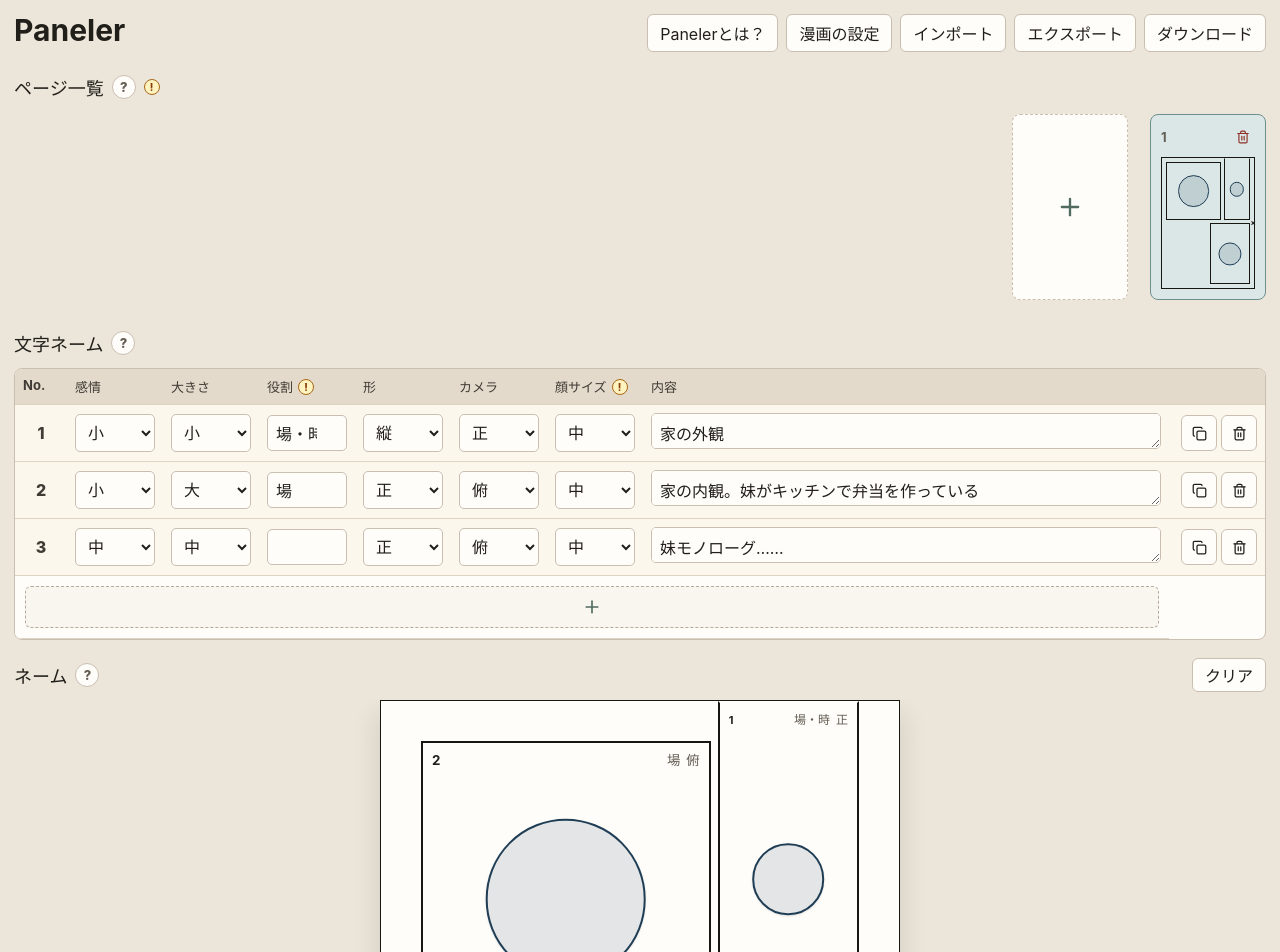
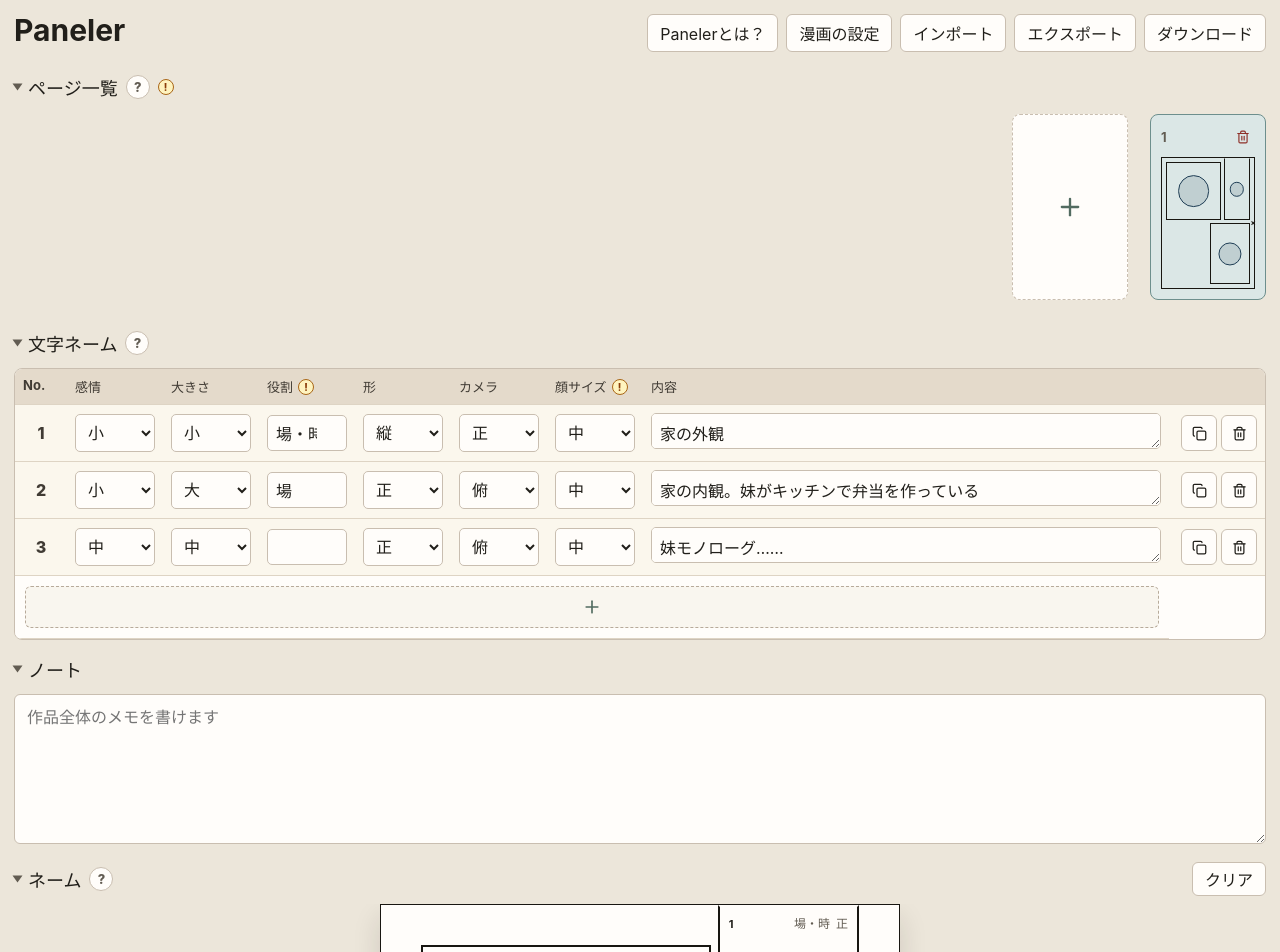
Before and after one commit to subtle-dawn/paneler, a React (Vite) app: page / in a window 1280 px wide. Shown: the top 952 px of the page. Built offline with nearby package versions, Linux system fonts and the light colour scheme.

Commit message:
ノートエリアを追加

```diff
--- a/src/App.tsx
+++ b/src/App.tsx
@@ -24,7 +24,7 @@ import {
   readSheetRows,
 } from "./io";
 import { rowsToLayouts } from "./layout";
-import { createDefaultProject, createPanelRow, loadProject, projectToRows, rowsToProject, saveProject } from "./storage";
+import { createDefaultProject, createPanelRow, loadProject, normalizeProject, projectToRows, rowsToProject, saveProject } from "./storage";
 import type { BleedSide, EmotionSize, FaceSize, LayoutPanel, LayoutRow, PanelRow, Project, Shape, Size } from "./types";
 
 const sizeOptions: Size[] = ["extraSmall", "small", "medium", "large", "extraLarge", "fullPage"];
@@ -58,6 +58,10 @@ export function App() {
   const [isPageHelpOpen, setIsPageHelpOpen] = useState(false);
   const [isStoryboardHelpOpen, setIsStoryboardHelpOpen] = useState(false);
   const [isPreviewHelpOpen, setIsPreviewHelpOpen] = useState(false);
+  const [isPageListCollapsed, setIsPageListCollapsed] = useState(false);
+  const [isStoryboardCollapsed, setIsStoryboardCollapsed] = useState(false);
+  const [isProjectNoteCollapsed, setIsProjectNoteCollapsed] = useState(false);
+  const [isPreviewCollapsed, setIsPreviewCollapsed] = useState(false);
   const [draggingPage, setDraggingPage] = useState<number | null>(null);
   const [dragOverPage, setDragOverPage] = useState<number | null>(null);
   const [draggingRowId, setDraggingRowId] = useState<string | null>(null);
@@ -305,7 +309,7 @@ export function App() {
     if (importedProject) {
       const importedRows = await readSheetRows(file);
       const mergedRows = mergeRowsWithProjectRows(importedRows, importedProject);
-      const mergedProject = rowsToProject(importedProject, mergedRows);
+      const mergedProject = normalizeProject(rowsToProject(importedProject, mergedRows));
       setProject(mergedProject);
       setRows(mergedRows.map(normalizeChoiceDefaults).map(normalizeOrder));
       setActivePage(mergedRows[0]?.pageNumber ?? mergedProject.pages[0]?.pageNumber ?? 1);
@@ -641,21 +645,35 @@ export function App() {
       )}
 
       <section className={`page-list-bar reading-${syncedProject.readingDirection}`} aria-label={t.pages}>
-        <div className="page-list-header">
+        <div className="page-list-header collapsible-header" onClick={() => setIsPageListCollapsed((current) => !current)}>
           <div className="page-list-title">
-            <h2>{t.pages}</h2>
+            <button
+              type="button"
+              className="collapse-toggle"
+              aria-expanded={!isPageListCollapsed}
+              onClick={(event) => {
+                event.stopPropagation();
+                setIsPageListCollapsed((current) => !current);
+              }}
+            >
+              <span className="collapse-triangle" aria-hidden="true" />
+              <h2>{t.pages}</h2>
+            </button>
             <button
               type="button"
               className="help-button"
               aria-label={t.pageHelpAria}
-              onClick={() => setIsPageHelpOpen(true)}
+              onClick={(event) => {
+                event.stopPropagation();
+                setIsPageHelpOpen(true);
+              }}
             >
               ?
             </button>
             {pageCountWarning && <WarningBadge warning={pageCountWarning} />}
           </div>
         </div>
-        <div className={`page-strip thumbnail-strip reading-${syncedProject.readingDirection}`}>
+        {!isPageListCollapsed && <div className={`page-strip thumbnail-strip reading-${syncedProject.readingDirection}`}>
           {pageSpreads.map((spread) => (
             <div
               className={`page-spread reading-${syncedProject.readingDirection}`}
@@ -729,25 +747,39 @@ export function App() {
           <button type="button" className="page-thumb add-page-thumb" onClick={appendPage} title={t.addPage}>
             <Plus size={28} />
           </button>
-        </div>
+        </div>}
       </section>
 
       <section className="workspace">
         <div className="editor-pane">
-          <div className="editor-toolbar">
+          <div className="editor-toolbar collapsible-header" onClick={() => setIsStoryboardCollapsed((current) => !current)}>
             <div className="page-list-title">
-              <h2>{t.storyboard}</h2>
+              <button
+                type="button"
+                className="collapse-toggle"
+                aria-expanded={!isStoryboardCollapsed}
+                onClick={(event) => {
+                  event.stopPropagation();
+                  setIsStoryboardCollapsed((current) => !current);
+                }}
+              >
+                <span className="collapse-triangle" aria-hidden="true" />
+                <h2>{t.storyboard}</h2>
+              </button>
               <button
                 type="button"
                 className="help-button"
                 aria-label={t.storyboardHelpAria}
-                onClick={() => setIsStoryboardHelpOpen(true)}
+                onClick={(event) => {
+                  event.stopPropagation();
+                  setIsStoryboardHelpOpen(true);
+                }}
               >
                 ?
               </button>
             </div>
           </div>
-          <div className="storyboard-table-wrap">
+          {!isStoryboardCollapsed && <div className="storyboard-table-wrap">
             <table className="storyboard-table">
               <thead>
                 <tr>
@@ -898,27 +930,73 @@ export function App() {
                     </tr>
               </tbody>
             </table>
+          </div>}
+          <div className="project-note-field">
+            <div className="project-note-header collapsible-header" onClick={() => setIsProjectNoteCollapsed((current) => !current)}>
+              <div className="page-list-title">
+                <button
+                  type="button"
+                  className="collapse-toggle"
+                  aria-expanded={!isProjectNoteCollapsed}
+                  onClick={(event) => {
+                    event.stopPropagation();
+                    setIsProjectNoteCollapsed((current) => !current);
+                  }}
+                >
+                  <span className="collapse-triangle" aria-hidden="true" />
+                  <h2>{t.projectNote}</h2>
+                </button>
+              </div>
+            </div>
+            {!isProjectNoteCollapsed && <textarea
+              value={project.note}
+              placeholder={t.projectNotePlaceholder}
+              rows={5}
+              aria-label={t.projectNote}
+              onChange={(event) => updateProject({ note: event.target.value })}
+            />}
           </div>
         </div>
 
         <aside className="preview-pane">
-          <div className="preview-toolbar">
+          <div className="preview-toolbar collapsible-header" onClick={() => setIsPreviewCollapsed((current) => !current)}>
             <div className="page-list-title">
-              <h2>{t.preview}</h2>
+              <button
+                type="button"
+                className="collapse-toggle"
+                aria-expanded={!isPreviewCollapsed}
+                onClick={(event) => {
+                  event.stopPropagation();
+                  setIsPreviewCollapsed((current) => !current);
+                }}
+              >
+                <span className="collapse-triangle" aria-hidden="true" />
+                <h2>{t.preview}</h2>
+              </button>
               <button
                 type="button"
                 className="help-button"
                 aria-label={t.previewHelpAria}
-                onClick={() => setIsPreviewHelpOpen(true)}
+                onClick={(event) => {
+                  event.stopPropagation();
+                  setIsPreviewHelpOpen(true);
+                }}
               >
                 ?
               </button>
             </div>
-            <button type="button" className="button preview-clear-button" onClick={clearActivePageLayoutAdjustments}>
+            {!isPreviewCollapsed && <button
+              type="button"
+              className="button preview-clear-button"
+              onClick={(event) => {
+                event.stopPropagation();
+                clearActivePageLayoutAdjustments();
+              }}
+            >
               {t.clear}
-            </button>
+            </button>}
           </div>
-          {activeLayout && (
+          {!isPreviewCollapsed && activeLayout && (
             <>
               {activeLayout.warning && <p className="warning">{activeLayout.warning}</p>}
               <PagePreview
--- a/src/i18n.ts
+++ b/src/i18n.ts
@@ -1,6 +1,8 @@
 export const t = {
   appName: "Paneler",
   title: "作品タイトル",
+  projectNote: "ノート",
+  projectNotePlaceholder: "作品全体のメモを書けます",
   readingDirection: "読み方向",
   pages: "ページ一覧",
   addPage: "ページ追加",
--- a/src/storage.ts
+++ b/src/storage.ts
@@ -12,10 +12,17 @@ export function loadProject(): Project | null {
   if (!raw) return null;
 
   try {
-    return JSON.parse(raw) as Project;
+    return normalizeProject(JSON.parse(raw) as Project);
   } catch {
     return null;
   }
+}
+
+export function normalizeProject(project: Project): Project {
+  return {
+    ...project,
+    note: project.note ?? "",
+  };
 }
 
 export function createId(prefix: string) {
@@ -42,6 +49,7 @@ export function createDefaultProject(): Project {
   return {
     id: createId("project"),
     title: t.defaultProjectTitle,
+    note: "",
     readingDirection: "rtl",
     pages: [
       {
--- a/src/styles.css
+++ b/src/styles.css
@@ -390,10 +390,50 @@ button {
   width: 100%;
 }
 
+.collapsible-header {
+  cursor: pointer;
+}
+
 .page-list-title {
   align-items: center;
   display: inline-flex;
   gap: 8px;
+}
+
+.collapse-toggle {
+  align-items: center;
+  background: transparent;
+  border: 0;
+  color: inherit;
+  display: inline-flex;
+  gap: 7px;
+  min-height: 30px;
+  padding: 0;
+}
+
+.collapse-toggle:hover h2 {
+  color: #526b60;
+}
+
+.collapse-toggle:focus-visible {
+  border-radius: 4px;
+  outline: 2px solid rgba(109, 143, 141, 0.45);
+  outline-offset: 2px;
+}
+
+.collapse-triangle {
+  border-bottom: 5px solid transparent;
+  border-left: 7px solid #625c52;
+  border-top: 5px solid transparent;
+  display: inline-block;
+  height: 0;
+  transform: rotate(90deg);
+  transition: transform 0.16s ease;
+  width: 0;
+}
+
+.collapse-toggle[aria-expanded="false"] .collapse-triangle {
+  transform: rotate(0deg);
 }
 
 .help-button {
@@ -714,6 +754,37 @@ h2 {
   border-radius: 8px;
   overflow-x: hidden;
   overflow-y: auto;
+}
+
+.project-note-field {
+  display: grid;
+  gap: 8px;
+  margin-top: 12px;
+}
+
+.project-note-header {
+  align-items: center;
+  display: flex;
+  justify-content: space-between;
+  min-height: 34px;
+}
+
+.project-note-field textarea {
+  background: #fffdfa;
+  border: 1px solid #c9beb0;
+  border-radius: 6px;
+  color: #211f1a;
+  line-height: 1.6;
+  min-height: 120px;
+  padding: 10px 12px;
+  resize: vertical;
+  width: 100%;
+}
+
+.project-note-field textarea:focus {
+  border-color: #6d8f8d;
+  outline: 2px solid rgba(109, 143, 141, 0.25);
+  outline-offset: 1px;
 }
 
 .editor-toolbar,
--- a/src/types.ts
+++ b/src/types.ts
@@ -29,6 +29,7 @@ export type Page = {
 export type Project = {
   id: string;
   title: string;
+  note: string;
   readingDirection: ReadingDirection;
   rowHeights?: Record<string, number[]>;
   rowWidths?: Record<string, number[][]>;
```
Also changed, not shown: 7 other files (tests, documents, lock files or other folders).
